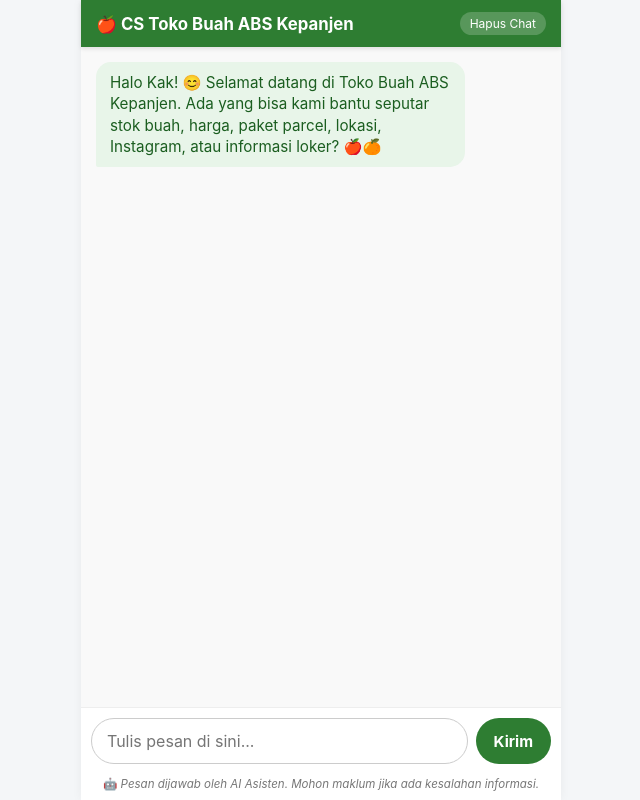
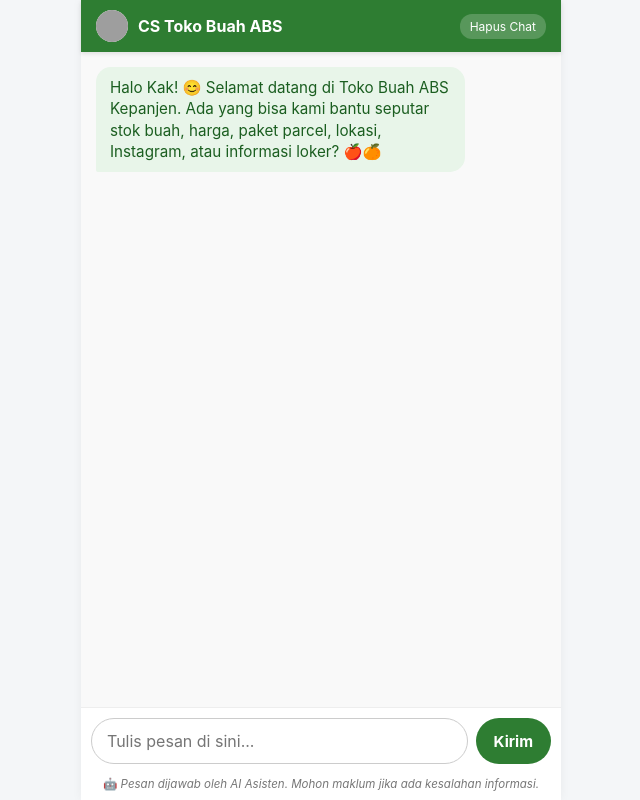
Before and after one commit to kngenproject/web-ai-cs, a Flask app: page / in a window 1280 px wide. Shown: the whole page, without its empty margins (319-959 px from the left). Run offline with Flask 3, Linux system fonts and the light colour scheme; grey boxes are pictures that could not be loaded.

Commit message:
Fix: Pasang tag logo di header templates/index.html

```diff
--- a/templates/index.html
+++ b/templates/index.html
@@ -35,21 +35,35 @@
         .chat-header {
             background: #2e7d32;
             color: white;
-            padding: 12px 15px;
+            padding: 10px 15px;
             display: flex;
             justify-content: space-between;
             align-items: center;
-            font-weight: bold;
-            font-size: 1.05rem;
             box-shadow: 0 2px 4px rgba(0,0,0,0.1);
             z-index: 10;
+        }
+
+        .header-brand {
+            display: flex;
+            align-items: center;
+            gap: 10px;
+            font-weight: bold;
+            font-size: 1rem;
+        }
+
+        .header-brand img {
+            width: 32px;
+            height: 32px;
+            border-radius: 50%;
+            background: #ffffff;
+            object-fit: cover;
         }
 
         .clear-btn {
             background: rgba(255, 255, 255, 0.2);
             color: white;
             border: none;
-            padding: 4px 10px;
+            padding: 5px 10px;
             border-radius: 12px;
             font-size: 0.75rem;
             cursor: pointer;
@@ -135,7 +149,10 @@
 
 <div class="chat-container">
     <div class="chat-header">
-        <span>🍎 CS Toko Buah ABS Kepanjen</span>
+        <div class="header-brand">
+            <img src="/static/logo/logo.png" alt="Logo Toko">
+            <span>CS Toko Buah ABS</span>
+        </div>
         <button class="clear-btn" id="clearBtn" title="Hapus Obrolan">Hapus Chat</button>
     </div>
 
@@ -160,7 +177,6 @@
     const STORAGE_KEY = 'abs_chat_history_v1';
     const DEFAULT_WELCOME = "Halo Kak! 😊 Selamat datang di Toko Buah ABS Kepanjen. Ada yang bisa kami bantu seputar stok buah, harga, paket parcel, lokasi, Instagram, atau informasi loker? 🍎🍊";
 
-    // 1. Muat riwayat chat saat halaman dibuka
     function loadChatHistory() {
         const savedHistory = localStorage.getItem(STORAGE_KEY);
         if (savedHistory) {
@@ -177,12 +193,9 @@
                 console.error("Gagal membaca history:", e);
             }
         }
-
-        // Jika belum ada history, tampilkan pesan sambutan default
         appendMessageUI(DEFAULT_WELCOME, 'bot-message', true);
     }
 
-    // 2. Simpan pesan ke localStorage
     function saveMessageToStorage(text, className) {
         let messages = [];
         const savedHistory = localStorage.getItem(STORAGE_KEY);
@@ -197,7 +210,6 @@
         localStorage.setItem(STORAGE_KEY, JSON.stringify(messages));
     }
 
-    // 3. Tampilkan pesan ke layar
     function appendMessageUI(text, className, save = true) {
         const msgDiv = document.createElement('div');
         msgDiv.className = `message ${className}`;
@@ -210,7 +222,6 @@
         }
     }
 
-    // Event Submit Form
     chatForm.addEventListener('submit', async (e) => {
         e.preventDefault();
         const message = userInput.value.trim();
@@ -242,7 +253,6 @@
         }
     });
 
-    // Event Tombol Hapus Chat
     clearBtn.addEventListener('click', () => {
         if (confirm("Apakah Kakak yakin ingin menghapus semua riwayat percakapan?")) {
             localStorage.removeItem(STORAGE_KEY);
@@ -251,7 +261,6 @@
         }
     });
 
-    // Jalankan pemuatan riwayat saat pertama kali aplikasi dimuat
     loadChatHistory();
 </script>
 
```
